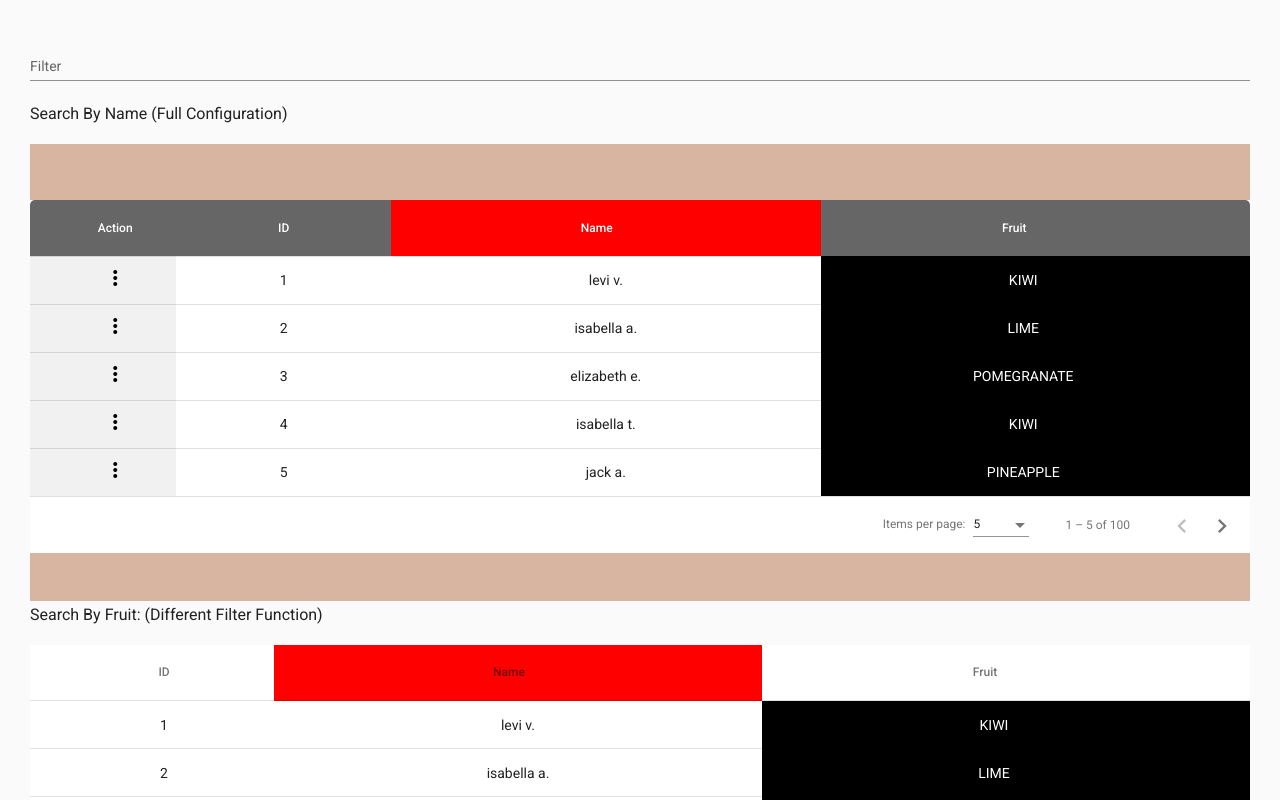
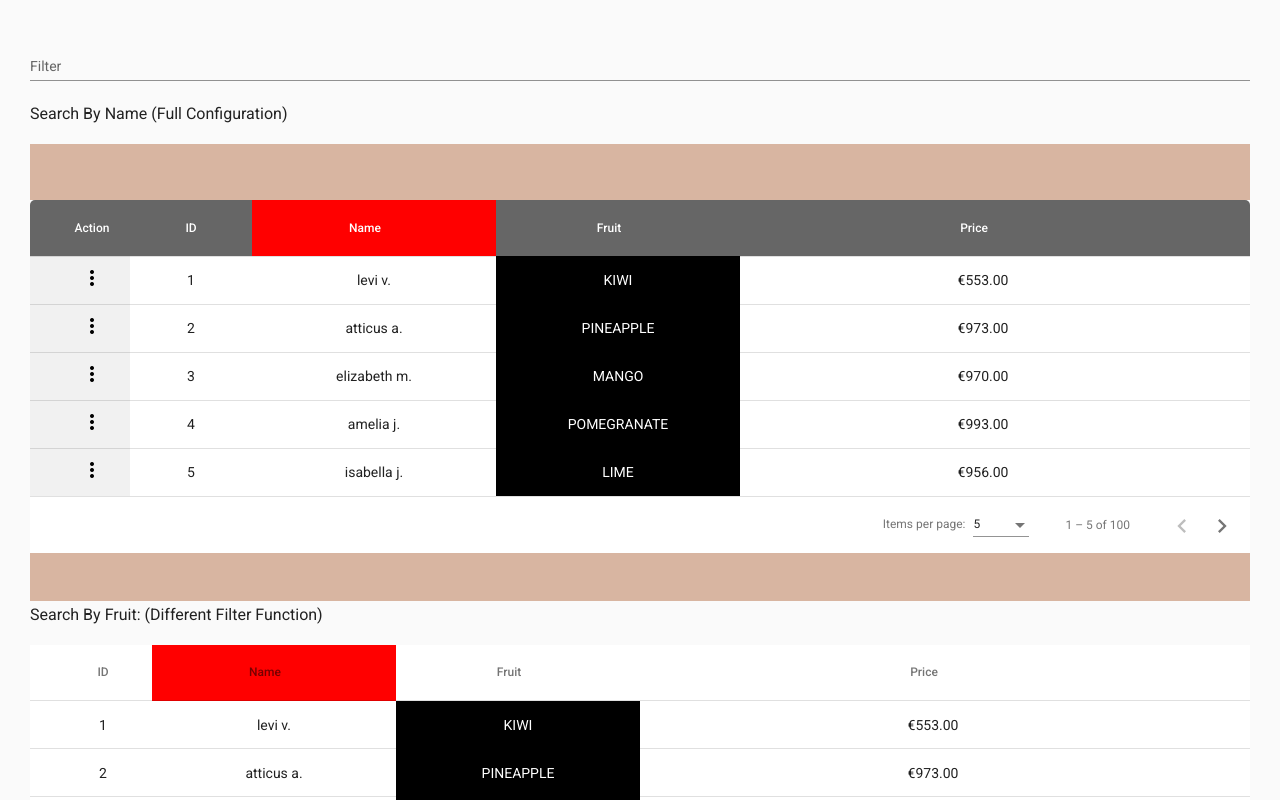
Before and after one commit to aamir12/Angular-Material-Table-Configurable, an Angular app: page / in a window 1280 px wide. Shown: the top 800 px of the page. Built offline with nearby package versions, Linux system fonts and the light colour scheme.

Commit message:
4 files modified

```diff
--- a/src/app/app.module.ts
+++ b/src/app/app.module.ts
@@ -10,6 +10,7 @@ import { HttpClientModule } from '@angular/common/http';
 // import { MatTableListComponent } from './mat-table-list/mat-table-list.component';
 import { WindowProvider } from './window.service';
 import { MatTableListModule } from './mat-table-list/mat-table-list.module';
+import { CurrencyPipe } from '@angular/common';
 
 @NgModule({
   declarations: [TableOverviewExample],
@@ -23,7 +24,7 @@ import { MatTableListModule } from './mat-table-list/mat-table-list.module';
     ReactiveFormsModule,
     MatTableListModule,
   ],
-  providers: [WindowProvider],
+  providers: [WindowProvider, CurrencyPipe],
   bootstrap: [TableOverviewExample],
 })
 export class AppModule {}
--- a/src/app/data.ts
+++ b/src/app/data.ts
@@ -46,5 +46,6 @@ function createNewUser(id: number): IUserData {
     name: name,
     progress: Math.round(Math.random() * 100).toString(),
     fruit: FRUITS[Math.round(Math.random() * (FRUITS.length - 1))],
+    price: Math.round(Math.random() * 1000),
   };
 }
--- a/src/app/model.ts
+++ b/src/app/model.ts
@@ -3,6 +3,7 @@ export interface IUserData {
   name: string;
   progress: string;
   fruit: string;
+  price: number;
 }
 
 export interface Style {
--- a/src/app/table-overview-example.ts
+++ b/src/app/table-overview-example.ts
@@ -4,6 +4,7 @@ import { IActionBtnConfiguration, IColumn, IUserData } from './model';
 import { createNewUser } from './data';
 import { WINDOW } from './window.service';
 import { CdkDropListGroup } from '@angular/cdk/drag-drop';
+import { CurrencyPipe } from '@angular/common';
 
 @Component({
   selector: 'table-overview-example',
@@ -49,6 +50,15 @@ export class TableOverviewExample {
       dataClasses: ['text-center'],
       transForm: (value: string) => value.toUpperCase(),
     },
+    {
+      name: 'price',
+      disableSorting: false,
+      displayName: 'Price',
+      headerClasses: ['text-center'],
+      dataClasses: ['text-center'],
+      transForm: (value: string) =>
+        this.currencyPipe.transform(value, 'EUR', 'symbol'),
+    },
   ];
 
   actionBtns: IActionBtnConfiguration<IUserData> = {
@@ -87,7 +97,10 @@ export class TableOverviewExample {
   testVar: string = 'test variables';
 
   //Window object wrapper
-  constructor(@Inject(WINDOW) private window: Window) {
+  constructor(
+    @Inject(WINDOW) private window: Window,
+    private currencyPipe: CurrencyPipe
+  ) {
     // setTimeout(() => {
     //   this.window.alert("Hi...")
     // }, 3000);
```
